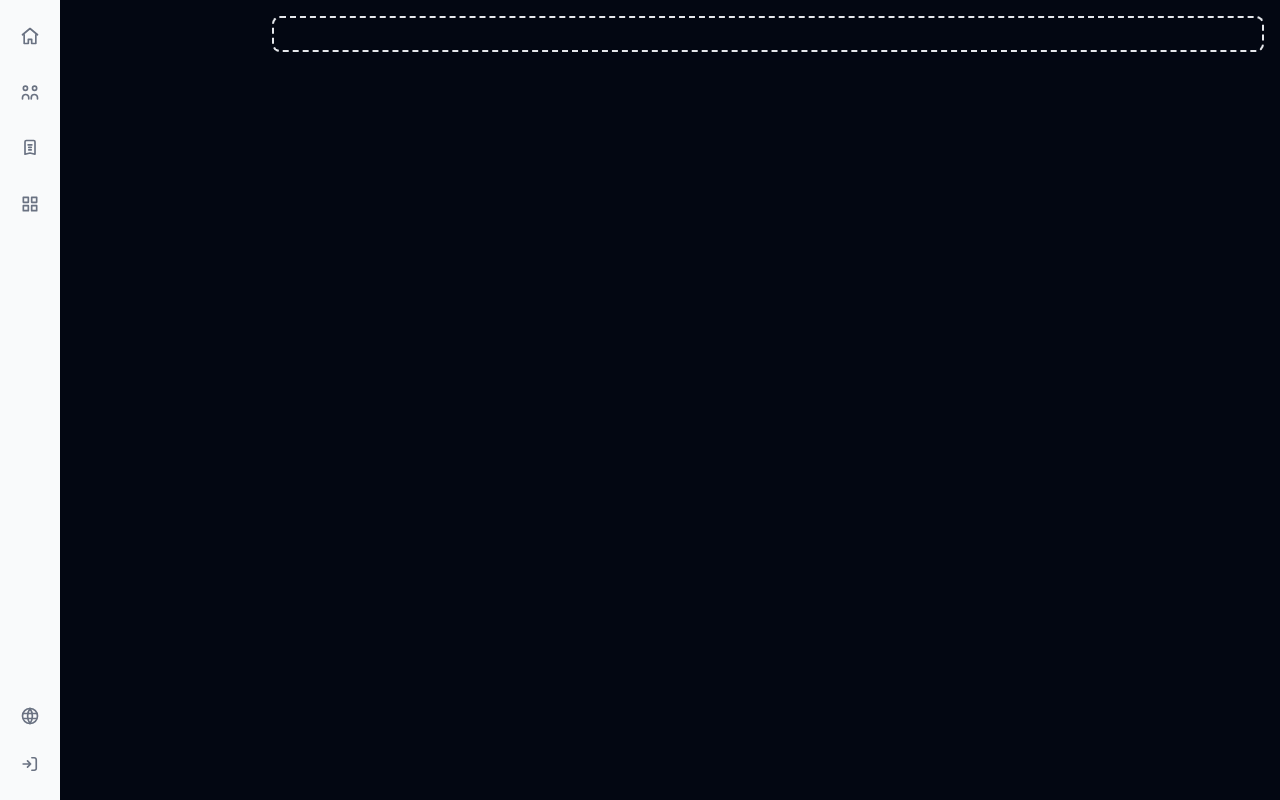
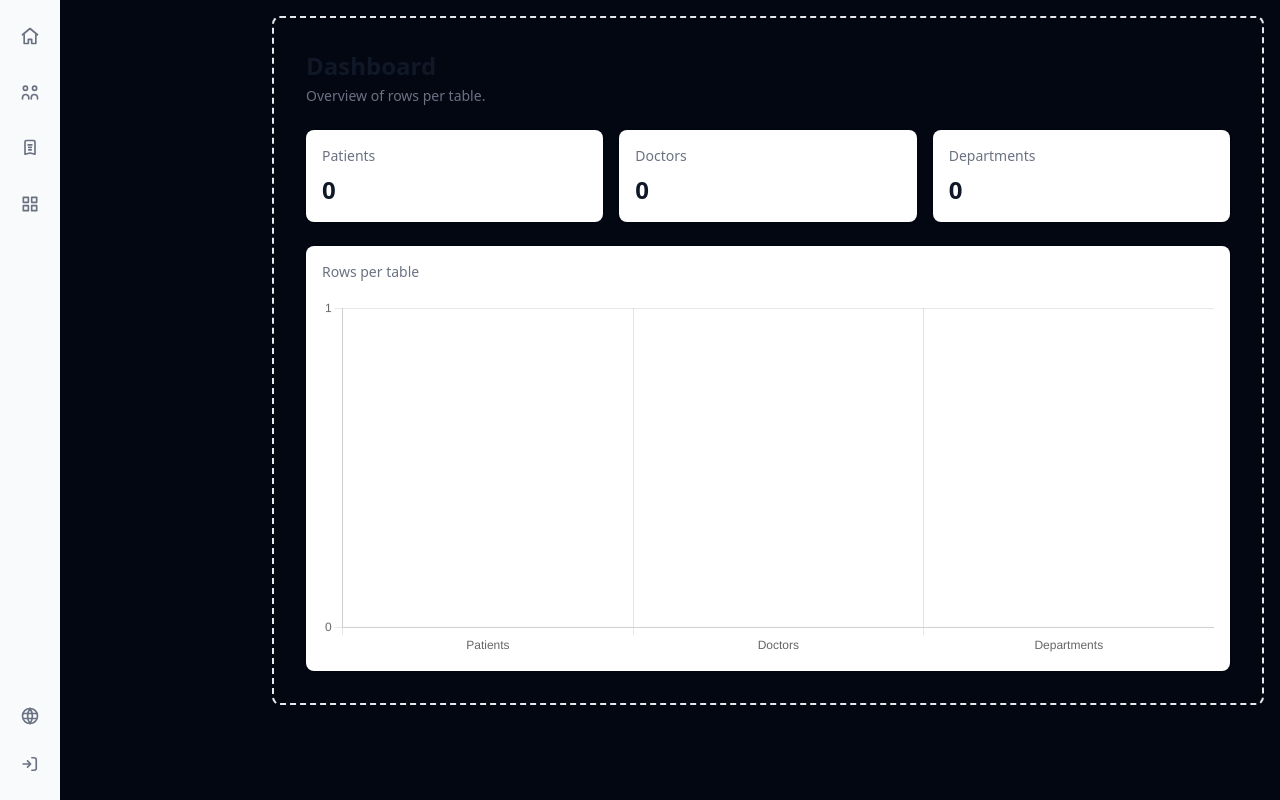
Before and after one commit to Sami-Regragui-Work/Unity-Care-Clinic-Full-Stack, a PHP site: page / in a window 1280 px wide. Run offline with PHP 8.4, Linux system fonts and the light colour scheme; data that the repository does not hold is empty; some libraries are stand-ins or nearby versions.

Commit message:
feat: dashboard with chart.js

```diff
--- a/assets/css/tw.css
+++ b/assets/css/tw.css
@@ -21,7 +21,12 @@
     --spacing: 0.25rem;
     --text-xs: 0.75rem;
     --text-xs--line-height: calc(1 / 0.75);
+    --text-sm: 0.875rem;
+    --text-sm--line-height: calc(1.25 / 0.875);
+    --text-2xl: 1.5rem;
+    --text-2xl--line-height: calc(2 / 1.5);
     --font-weight-medium: 500;
+    --font-weight-semibold: 600;
     --radius-md: 0.375rem;
     --radius-lg: 0.5rem;
     --default-transition-duration: 150ms;
@@ -200,6 +205,15 @@
   .-mt-1 {
     margin-top: calc(var(--spacing) * -1);
   }
+  .mt-1 {
+    margin-top: calc(var(--spacing) * 1);
+  }
+  .mt-2 {
+    margin-top: calc(var(--spacing) * 2);
+  }
+  .mb-4 {
+    margin-bottom: calc(var(--spacing) * 4);
+  }
   .flex {
     display: flex;
   }
@@ -208,6 +222,9 @@
   }
   .hidden {
     display: none;
+  }
+  .table {
+    display: table;
   }
   .h-5 {
     height: calc(var(--spacing) * 5);
@@ -245,11 +262,21 @@
   .gap-2 {
     gap: calc(var(--spacing) * 2);
   }
+  .gap-4 {
+    gap: calc(var(--spacing) * 4);
+  }
   .space-y-2 {
     :where(& > :not(:last-child)) {
       --tw-space-y-reverse: 0;
       margin-block-start: calc(calc(var(--spacing) * 2) * var(--tw-space-y-reverse));
       margin-block-end: calc(calc(var(--spacing) * 2) * calc(1 - var(--tw-space-y-reverse)));
+    }
+  }
+  .space-y-6 {
+    :where(& > :not(:last-child)) {
+      --tw-space-y-reverse: 0;
+      margin-block-start: calc(calc(var(--spacing) * 6) * var(--tw-space-y-reverse));
+      margin-block-end: calc(calc(var(--spacing) * 6) * calc(1 - var(--tw-space-y-reverse)));
     }
   }
   .overflow-hidden {
@@ -306,6 +333,14 @@
   .py-4 {
     padding-block: calc(var(--spacing) * 4);
   }
+  .text-2xl {
+    font-size: var(--text-2xl);
+    line-height: var(--tw-leading, var(--text-2xl--line-height));
+  }
+  .text-sm {
+    font-size: var(--text-sm);
+    line-height: var(--tw-leading, var(--text-sm--line-height));
+  }
   .text-xs {
     font-size: var(--text-xs);
     line-height: var(--tw-leading, var(--text-xs--line-height));
@@ -313,6 +348,10 @@
   .font-medium {
     --tw-font-weight: var(--font-weight-medium);
     font-weight: var(--font-weight-medium);
+  }
+  .font-semibold {
+    --tw-font-weight: var(--font-weight-semibold);
+    font-weight: var(--font-weight-semibold);
   }
   .whitespace-nowrap {
     white-space: nowrap;
@@ -325,6 +364,10 @@
   }
   .text-gray-900 {
     color: var(--color-gray-900);
+  }
+  .shadow {
+    --tw-shadow: 0 1px 3px 0 var(--tw-shadow-color, rgb(0 0 0 / 0.1)), 0 1px 2px -1px var(--tw-shadow-color, rgb(0 0 0 / 0.1));
+    box-shadow: var(--tw-inset-shadow), var(--tw-inset-ring-shadow), var(--tw-ring-offset-shadow), var(--tw-ring-shadow), var(--tw-shadow);
   }
   .transition {
     transition-property: color, background-color, border-color, outline-color, text-decoration-color, fill, stroke, --tw-gradient-from, --tw-gradient-via, --tw-gradient-to, opacity, box-shadow, transform, translate, scale, rotate, filter, -webkit-backdrop-filter, backdrop-filter, display, content-visibility, overlay, pointer-events;
@@ -382,6 +425,11 @@
     @media (width >= 40rem) {
       --tw-translate-x: calc(var(--spacing) * 0);
       translate: var(--tw-translate-x) var(--tw-translate-y);
+    }
+  }
+  .sm\:grid-cols-3 {
+    @media (width >= 40rem) {
+      grid-template-columns: repeat(3, minmax(0, 1fr));
     }
   }
   .sm\:flex-col {
@@ -468,6 +516,11 @@
           background-color: var(--color-gray-700);
         }
       }
+    }
+  }
+  .\[\&\>div\]\:overflow-hidden {
+    &>div {
+      overflow: hidden;
     }
   }
 }
@@ -558,6 +611,71 @@ button {
   syntax: "*";
   inherits: false;
 }
+@property --tw-shadow {
+  syntax: "*";
+  inherits: false;
+  initial-value: 0 0 #0000;
+}
+@property --tw-shadow-color {
+  syntax: "*";
+  inherits: false;
+}
+@property --tw-shadow-alpha {
+  syntax: "<percentage>";
+  inherits: false;
+  initial-value: 100%;
+}
+@property --tw-inset-shadow {
+  syntax: "*";
+  inherits: false;
+  initial-value: 0 0 #0000;
+}
+@property --tw-inset-shadow-color {
+  syntax: "*";
+  inherits: false;
+}
+@property --tw-inset-shadow-alpha {
+  syntax: "<percentage>";
+  inherits: false;
+  initial-value: 100%;
+}
+@property --tw-ring-color {
+  syntax: "*";
+  inherits: false;
+}
+@property --tw-ring-shadow {
+  syntax: "*";
+  inherits: false;
+  initial-value: 0 0 #0000;
+}
+@property --tw-inset-ring-color {
+  syntax: "*";
+  inherits: false;
+}
+@property --tw-inset-ring-shadow {
+  syntax: "*";
+  inherits: false;
+  initial-value: 0 0 #0000;
+}
+@property --tw-ring-inset {
+  syntax: "*";
+  inherits: false;
+}
+@property --tw-ring-offset-width {
+  syntax: "<length>";
+  inherits: false;
+  initial-value: 0px;
+}
+@property --tw-ring-offset-color {
+  syntax: "*";
+  inherits: false;
+  initial-value: #fff;
+}
+@property --tw-ring-offset-shadow {
+  syntax: "*";
+  inherits: false;
+  initial-value: 0 0 #0000;
+}
 @property --tw-duration {
   syntax: "*";
   inherits: false;
@@ -583,6 +701,20 @@ button {
       --tw-space-y-reverse: 0;
       --tw-border-style: solid;
       --tw-font-weight: initial;
+      --tw-shadow: 0 0 #0000;
+      --tw-shadow-color: initial;
+      --tw-shadow-alpha: 100%;
+      --tw-inset-shadow: 0 0 #0000;
+      --tw-inset-shadow-color: initial;
+      --tw-inset-shadow-alpha: 100%;
+      --tw-ring-color: initial;
+      --tw-ring-shadow: 0 0 #0000;
+      --tw-inset-ring-color: initial;
+      --tw-inset-ring-shadow: 0 0 #0000;
+      --tw-ring-inset: initial;
+      --tw-ring-offset-width: 0px;
+      --tw-ring-offset-color: #fff;
+      --tw-ring-offset-shadow: 0 0 #0000;
       --tw-duration: initial;
       --tw-translate-x: 0;
       --tw-translate-y: 0;
--- /dev/null
+++ b/assets/js/dashboard.js
@@ -0,0 +1,45 @@
+// import "/node_modules/@kurkle/color/dist/color.esm.js";
+// import { Chart } from "/node_modules/chart.js/auto/auto.js";
+
+function dashboardStart() {
+    const dashboard = $("#dashboard");
+    const chartCanvas = $("#chart")[0]; // I converted jquery to DOM
+
+    const patNum = Number(dashboard.data("patients") || 0);
+    const docNum = Number(dashboard.data("doctors") || 0);
+    const depNum = Number(dashboard.data("departments") || 0);
+
+    const chartData = {
+        labels: ["Patients", "Doctors", "Departments"],
+        datasets: [
+            {
+                label: "Number of rows",
+                data: [patNum, docNum, depNum],
+                backgroundColor: ["#3b82f6", "#22c55e", "#eab308"], // blue, green, yellow
+                borderRadius: 4,
+            },
+        ],
+    };
+
+    const opt = {
+        responsive: true,
+        plugins: {
+            legend: { display: false },
+        },
+        scales: {
+            y: { beginAtZero: true, ticks: { precision: 0 } },
+        },
+    };
+
+    if (chartCanvas._chartInstance) chartCanvas._chartInstance.destroy();
+
+    const chart = new Chart(chartCanvas, {
+        type: "bar",
+        data: chartData,
+        options: opt,
+    });
+
+    chartCanvas._chartInstance = chart;
+}
+
+export { dashboardStart };
--- a/assets/js/sidebar.js
+++ b/assets/js/sidebar.js
@@ -1,5 +1,6 @@
+import "/node_modules/jquery/dist/jquery.min.js";
 import { reRunCrud } from "./crud.js";
-import "/node_modules/jquery/dist/jquery.min.js";
+import { dashboardStart } from "./dashboard.js";
 
 const sidebar = $("#sidebar");
 const contentArticle = $("#dynamic-content");
@@ -7,19 +8,19 @@ const modalArticle = $("#hidden-modal");
 
 const sections = {
     dashboard: {
-        url: "assets/php/dashboard.php",
+        url: "assets/php/section/dashboard.php",
         hasTable: false,
     },
     patients: {
-        url: "assets/php/dynamicTable.php",
+        url: "assets/php/section/dynamicTable.php",
         hasTable: true,
     },
     doctors: {
-        url: "assets/php/dynamicTable.php",
+        url: "assets/php/section/dynamicTable.php",
         hasTable: true,
     },
     departments: {
-        url: "assets/php/dynamicTable.php",
+        url: "assets/php/section/dynamicTable.php",
         hasTable: true,
     },
 };
@@ -43,7 +44,7 @@ function loadSection(sectionName) {
             url.searchParams.set("section", sectionName);
             window.history.pushState({}, "", url.toString());
 
-            reRunCrud();
+            sectionName == "dashboard" ? dashboardStart() : reRunCrud();
         },
         error: (xhr, _, err) => {
             //xhr, status, error
--- /dev/null
+++ b/assets/php/section/dashboard.php
@@ -0,0 +1,70 @@
+<?php
+session_start();
+require_once __DIR__ . "/../dbLink.php";
+
+$tables = ['patients', 'doctors', 'departments'];
+$rowsNum = [];
+
+foreach ($tables as $table) {
+    $query = <<<SQL
+    SELECT COUNT(*) AS rowsNum
+    FROM {$table}
+    SQL;
+
+    $res = $dbLink->query($query);
+    $row = $res ? $res->fetch_assoc() : ['rowsNum' => 0];
+    $rowsNum[$table] = (int)$row['rowsNum'];
+    if ($res) $res->free();
+}
+
+ob_start();
+?>
+<section id="dashboard" class="p-4 space-y-6"
+    data-patients="<?= $rowsNum['patients'] ?>"
+    data-doctors="<?= $rowsNum['doctors'] ?>"
+    data-departments="<?= $rowsNum['departments'] ?>">
+    <header>
+        <h1 class="text-2xl font-semibold text-gray-900 dark:text-white">
+            Dashboard
+        </h1>
+        <p class="mt-1 text-sm text-gray-500 dark:text-gray-400">
+            Overview of rows per table.
+        </p>
+    </header>
+
+    <div class="grid gap-4 sm:grid-cols-3 [&>div]:overflow-hidden">
+        <div class="p-4 bg-white rounded-lg shadow dark:bg-gray-800">
+            <h2 class="text-sm font-medium text-gray-500 dark:text-gray-400">Patients</h2>
+            <p class="mt-2 text-2xl font-semibold text-gray-900 dark:text-white">
+                <?= $rowsNum['patients'] ?>
+            </p>
+        </div>
+        <div class="p-4 bg-white rounded-lg shadow dark:bg-gray-800">
+            <h2 class="text-sm font-medium text-gray-500 dark:text-gray-400">Doctors</h2>
+            <p class="mt-2 text-2xl font-semibold text-gray-900 dark:text-white">
+                <?= $rowsNum['doctors'] ?>
+            </p>
+        </div>
+        <div class="p-4 bg-white rounded-lg shadow dark:bg-gray-800">
+            <h2 class="text-sm font-medium text-gray-500 dark:text-gray-400">Departments</h2>
+            <p class="mt-2 text-2xl font-semibold text-gray-900 dark:text-white">
+                <?= $rowsNum['departments'] ?>
+            </p>
+        </div>
+    </div>
+
+    <div class="p-4 bg-white rounded-lg shadow dark:bg-gray-800">
+        <h2 class="mb-4 text-sm font-medium text-gray-500 dark:text-gray-400">
+            Rows per table
+        </h2>
+        <canvas id="chart" height="120"></canvas>
+    </div>
+</section>
+<?php
+$content = ob_get_clean();
+
+header('Content-Type: application/json; charset=utf-8');
+echo json_encode([
+    'content' => $content,
+    'modal'   => null,
+]);
--- a/index.php
+++ b/index.php
@@ -19,6 +19,15 @@ $_SESSION["urlStart"] = $urlStart;
 
     <!-- jquery -->
     <!-- <script src="https://code.jquery.com/jquery-3.7.1.min.js"></script> -->
+    <!-- chart.js -->
+    <script src="https://cdn.jsdelivr.net/npm/chart.js"></script>
+    <!-- <script type="importmap">
+        {
+            "imports": {
+                "@kurkle/color": "/node_modules/@kurkle/color/dist/color.esm.js"
+            }
+        }
+    </script> -->
     <!-- CRUD logic (generic for all tables) -->
     <script src="assets/js/crud.js" type="module" defer></script>
     <!-- Sidebar navigation + section loading -->
--- a/package.json
+++ b/package.json
@@ -17,6 +17,7 @@
     },
     "dependencies": {
         "@tailwindcss/cli": "^4.1.18",
+        "chart.js": "^4.5.1",
         "jquery": "^3.7.1",
         "tailwindcss": "^4.1.18"
     }
```
Also changed, not shown: package-lock.json.
